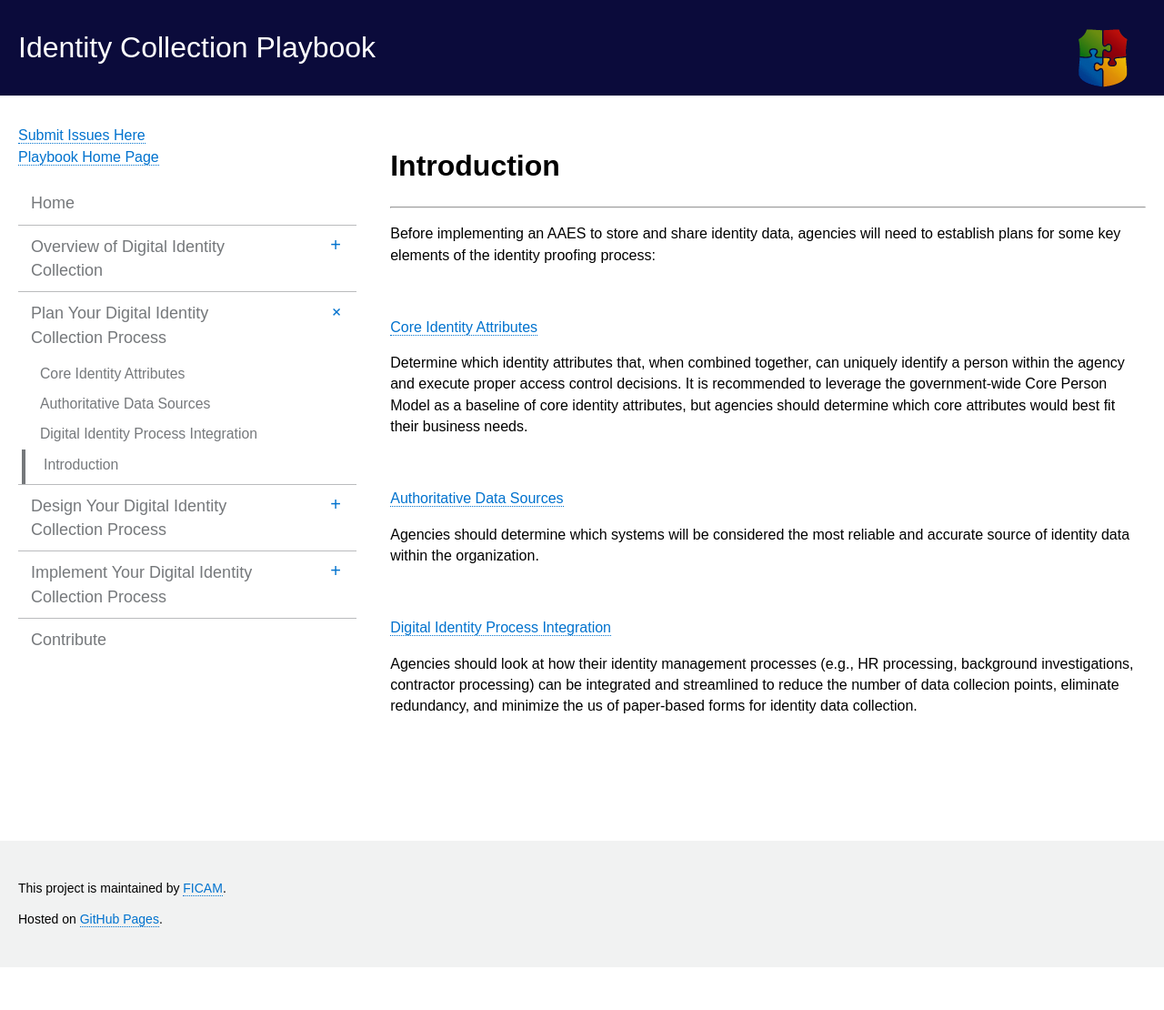
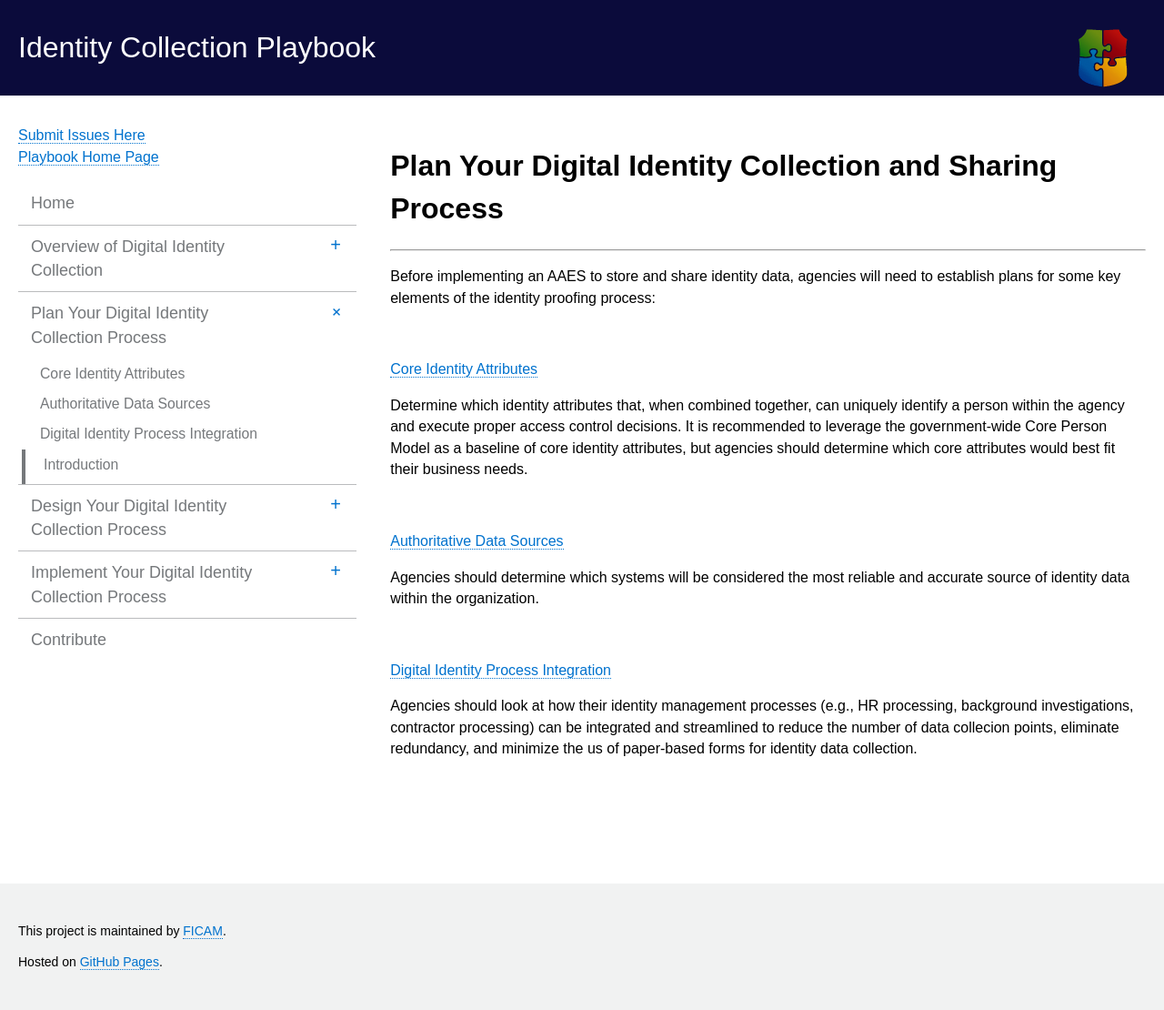
Before and after one commit to bnbuckler/identity-playbook, a Jekyll site: the page built from _plan/index.html, in a window 1280 px wide. Shown: the whole page at 91% size. Built offline with Jekyll 4.4.1, drawn with Linux system fonts in a browser that asks for light colours; before the commit the page ends 1063 px from its top, so only the background shows below that.

Commit message:
Update plan_index.md

```diff
--- a/_includes/plan_index.md
+++ b/_includes/plan_index.md
@@ -1,4 +1,4 @@
-# Introduction
+# Plan Your Digital Identity Collection and Sharing Process
 --------------------------------------------
 
 Before implementing an AAES to store and share identity data, agencies will need to establish plans for some key elements of the identity proofing process:
@@ -17,6 +17,6 @@ Agencies should determine which systems will be considered the most reliable and
 
 <br>
 
-[Digital Identity Process Integration](../id-integration)
+[Digital Identity Process Integration](id-integration)
 
 Agencies should look at how their identity management processes (e.g., HR processing, background investigations, contractor processing) can be integrated and streamlined to reduce the number of data collecion points, eliminate redundancy, and minimize the us of paper-based forms for identity data collection.
```
